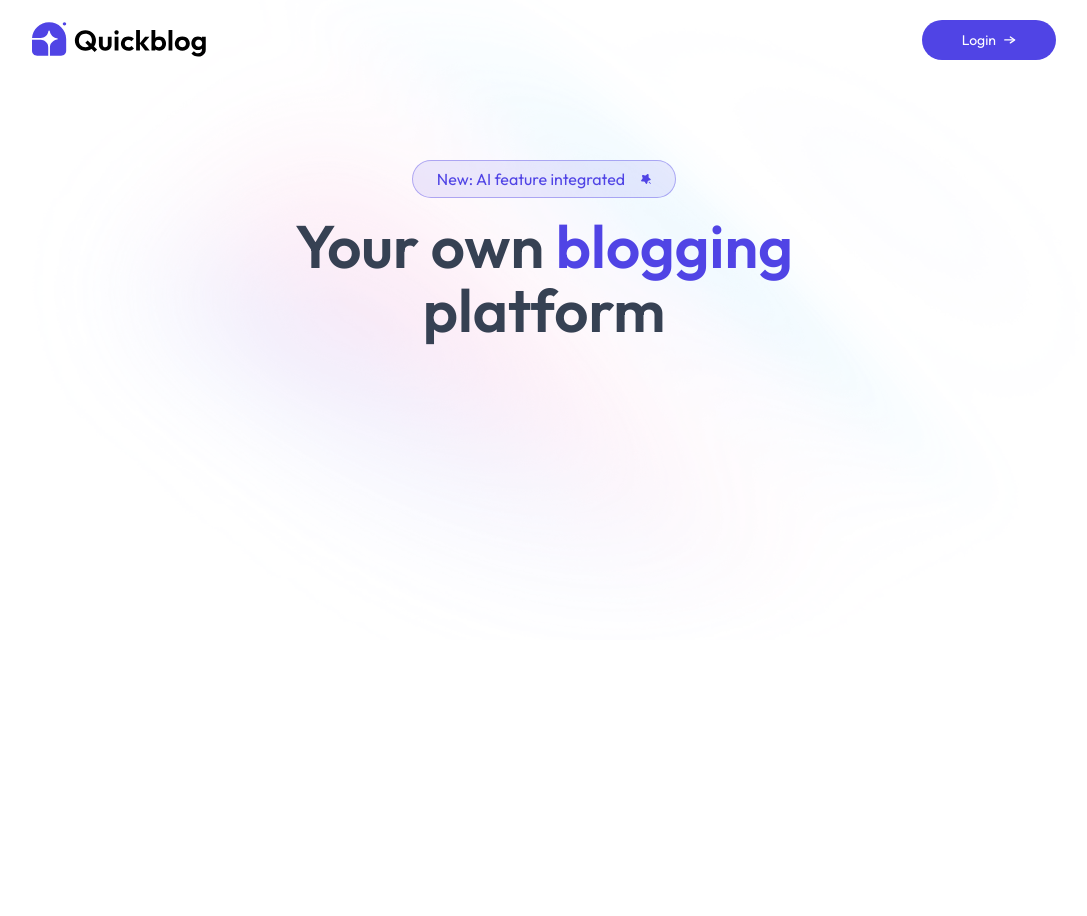
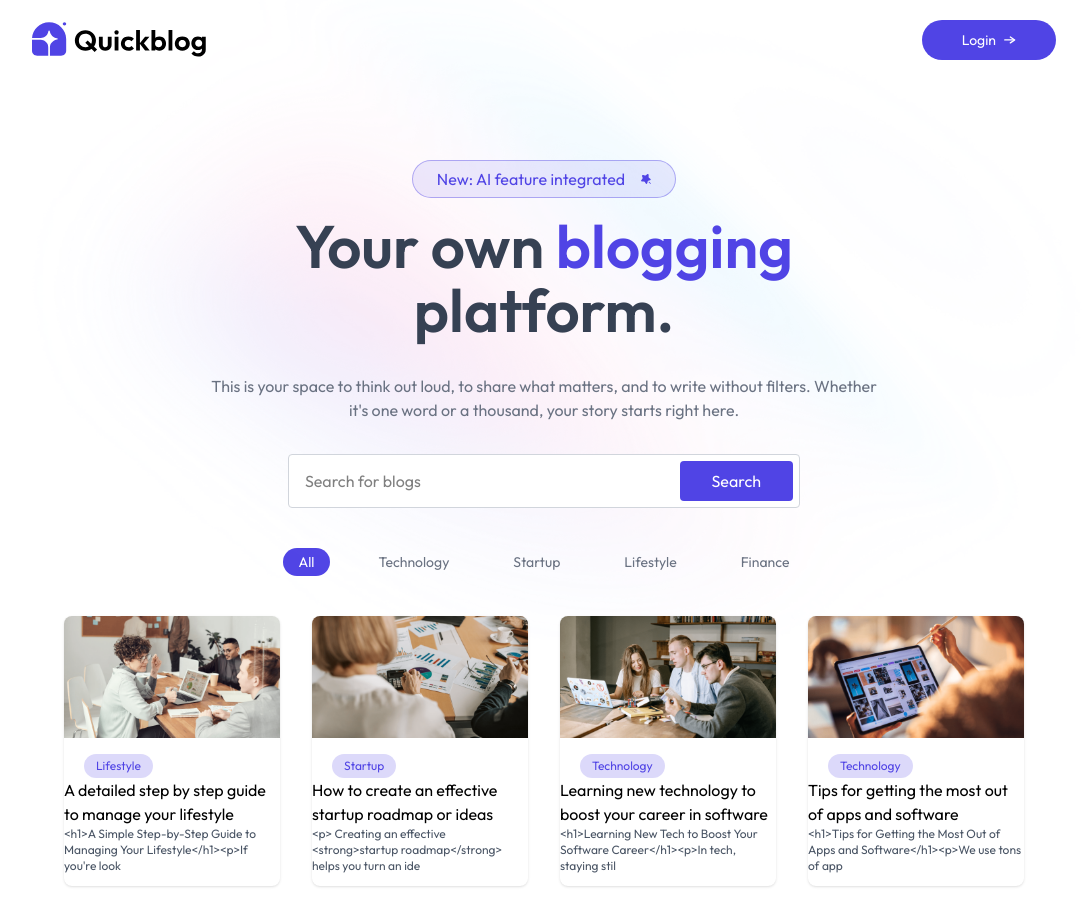
Before and after one commit to Kartik-125/Ai-integrated-Blog-Application, a React (Vite) app in the folder client/: page / in a window 1280 px wide. Shown: the top 916 px of the page, without its empty margins (96-1183 px from the left). Before the commit the page ends 800 px from the top, so only its background shows below. Built offline with nearby package versions, Linux system fonts and the light colour scheme.

Commit message:
second commit

```diff
--- a/client/package.json
+++ b/client/package.json
@@ -11,6 +11,7 @@
   },
   "dependencies": {
     "@tailwindcss/vite": "^4.1.18",
+    "motion": "^12.29.0",
     "react": "^19.2.0",
     "react-dom": "^19.2.0",
     "react-router-dom": "^7.13.0",
--- /dev/null
+++ b/client/src/components/BlogCard.jsx
@@ -0,0 +1,23 @@
+import React from 'react'
+import { useNavigate } from 'react-router-dom';
+
+const BlogCard = ({blog}) => {
+
+    const{title,description,category,image,_id}=blog;
+    const navigate = useNavigate()
+
+  return (
+    <div onClick={()=>navigate(`/blog/${_id}`)} className='w-full rounded-lg overflow-hidden shadow hover:scale-102 hover:shadow-primary/25 duration-300 cursor-pointer'>
+      <img src={image} alt="" className='aspect-video' />
+      <span className='ml-5 mt-4 px-3 py-1 inline-block bg-primary/20 rounded-full text-primary text-xs'>{category}</span>
+      <div>
+        <h5>{title}</h5>
+        <p className='mb-3 text-xs text-gray-600'>{description.slice(0,80)}</p>
+      </div>
+
+    </div>
+
+  )
+}
+
+export default BlogCard
--- /dev/null
+++ b/client/src/components/BlogList.jsx
@@ -0,0 +1,32 @@
+import React, {useState} from 'react'
+import { blog_data, blogCategories } from '../assets/assets'
+import { motion } from "framer-motion"
+import BlogCard from './BlogCard'
+
+const BlogList = () => {
+
+    const [menu, setMenu] = useState('All')
+
+  return (
+    <div>
+      <div className='flex justify-center gap-4 sm:gap-8 my-10 relative'>
+        {blogCategories.map((item)=>(
+            <div key={item} className='relative'>
+                <button onClick={()=>setMenu(item)} className={`cursor-pointer px-4 py-1 rounded-full text-sm transition-colors duration-200 ${menu === item ? 'text-white' : 'text-gray-500 hover:text-gray-700'}`}>
+                    {item}
+                    {menu === item && (
+                        <motion.div layoutId='underline' transition={{type:'spring', stiffness:500,damping:30}} className='absolute inset-0 -z-10  bg-primary rounded-full'></motion.div>
+                    )}
+                </button>
+            </div>
+        ))}
+
+      </div>
+      <div className='grid grid-cols-1 sm:grid-cols-2 md:grid-cols-3 xl:grid-cols-4 gap-8 mb-24 mx-8 sm:mx-16 xl:mx-40'>
+        {blog_data.filter((blog)=>menu === "All" ? true : blog.category === menu).map((blog)=> <BlogCard key={blog._id} blog={blog}/>)}
+      </div>
+    </div>
+  )
+}
+
+export default BlogList
--- a/client/src/components/Header.jsx
+++ b/client/src/components/Header.jsx
@@ -7,14 +7,20 @@ const Header = () => {
       <div className='text-center mt-20 mb-8'>
 
         <div className='inline-flex items-center justify-center gap-4 px-6 py-1.5 mb-4 border border-primary/40 bg-primary/10 rounded-full txt-sm text-primary'>
-            <p>New: AI feature integrated</p>
-            <img src={assets.star_icon} alt="" className='w-2.5'/>
+          <p>New: AI feature integrated</p>
+          <img src={assets.star_icon} alt="" className='w-2.5' />
         </div>
 
-        <h1 className='text-3xl sm:text-6xl font-semibold sm:leading-16 text-gray-700'>Your own <span className='text-primary'>blogging</span> <br /> platform</h1>
+        <h1 className='text-3xl sm:text-6xl font-semibold sm:leading-16 text-gray-700'>Your own <span className='text-primary'>blogging</span> <br /> platform.</h1>
 
+        <p className='my-6 sm:my-8 max-w-2xl m-auto max-sm:text-xs text-gray-500'>This is your space to think out loud, to share what matters, and to write without filters. Whether it's one word or a thousand, your story starts right here.</p>
+
+        <form className='flex justify-between max-w-lg max-sm:scale-75 mx-auto border border-gray-300 bg-white rounded overflow-hidden'>
+          <input type="text" placeholder='Search for blogs' required className='w-full pl-4 outline-none' />
+          <button type='submit' className='bg-primary text-white px-8 py-2 m-1.5 rounded hover:scale-105 transition-all cursor-pointer'>Search</button>
+        </form>
       </div>
-      <img src={assets.gradientBackground} alt=""className='absolute -top-50 -z-1 opacity-50' />
+      <img src={assets.gradientBackground} alt="" className='absolute -top-50 -z-1 opacity-50' />
     </div>
   )
 }
--- a/client/src/pages/Home.jsx
+++ b/client/src/pages/Home.jsx
@@ -1,12 +1,14 @@
 import React from 'react'
 import Navbar from '../components/Navbar'
 import Header from '../components/Header'
+import BlogList from '../components/BlogList'
 
 const Home = () => {
   return (
     <div>
       <Navbar/>
       <Header/>
+      <BlogList/>
     </div>
   )
 }
```
Also changed, not shown: 1 other file (tests, documents, lock files or other folders).
